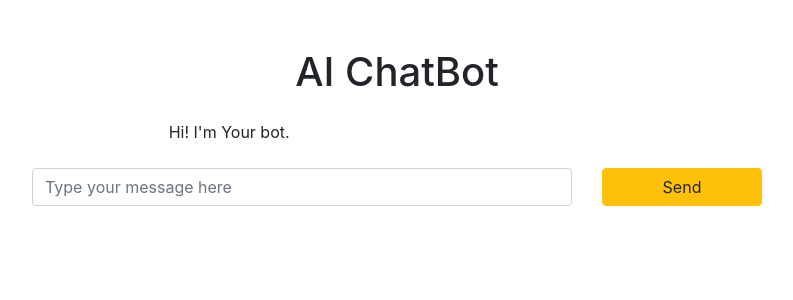
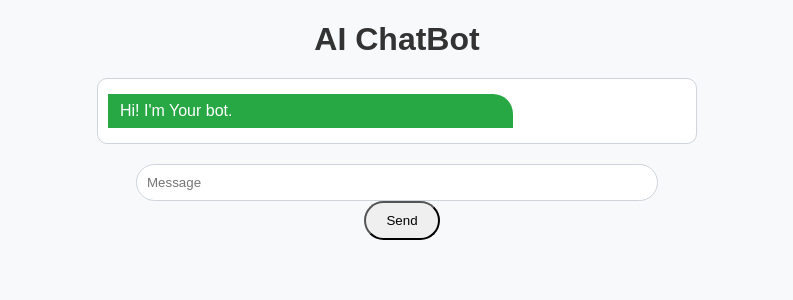
Before and after one commit to SachinthaUmayanga/Chatbot_CW2, a Flask app: page / in a window 1280 px wide. Shown: the top 300 px of the page, without its empty margins (243-1036 px from the left). Run offline with Flask 3, Linux system fonts and the light colour scheme; some libraries are stand-ins or nearby versions.

Commit message:
Update the UI

```diff
--- /dev/null
+++ b/static/style.css
@@ -0,0 +1,88 @@
+body {
+    font-family: Arial, sans-serif;
+    background-color: #f8f9fa;
+    margin: 0;
+    padding: 0;
+}
+
+h1 {
+    text-align: center;
+    margin-bottom: 20px;
+    color: #333;
+}
+
+#chatbox {
+    max-height: 400px;
+    overflow-y: auto;
+    border: 1px solid #ced4da;
+    border-radius: 10px;
+    margin-bottom: 20px;
+    padding: 10px;
+    background-color: #fff;
+}
+
+.userText,
+.botText {
+    margin: 5px 0;
+}
+
+.userText span,
+.botText span {
+    padding: 8px 12px;
+    border-radius: 20px;
+    display: inline-block;
+}
+
+.userText {
+    background-color: #007bff;
+    color: #fff;
+    margin-left: auto;
+    border-top-left-radius: 20px;
+}
+
+.botText {
+    background-color: #28a745;
+    color: #fff;
+    margin-right: auto;
+    border-top-right-radius: 20px;
+}
+
+#userInput {
+    text-align: center;
+}
+
+#text {
+    border-radius: 20px;
+    padding: 10px;
+    border: 1px solid #ced4da;
+    width: calc(100% - 100px);
+}
+
+#send {
+    border-radius: 20px;
+    padding: 10px 20px;
+    margin-left: 10px;
+}
+
+.row {
+    display: flex;
+    justify-content: center;
+}
+
+.col-md-10 {
+    max-width: 600px;
+    width: 100%;
+}
+
+.userText,
+.botText {
+    max-width: 70%;
+}
+
+.userText {
+    text-align: right;
+}
+
+.botText {
+    text-align: left;
+}
--- a/templates/index.html
+++ b/templates/index.html
@@ -1,39 +1,32 @@
 <!DOCTYPE html>
-<html lang="en">
+<html>
 
 <head>
-    <meta charset="UTF-8">
-    <meta name="viewport" content="width=device-width, initial-scale=1.0">
-    <title>AI ChatBot</title>
-    <link rel="stylesheet" href="https://stackpath.bootstrapcdn.com/bootstrap/4.5.2/css/bootstrap.min.css">
-    <link rel="stylesheet" href="style.css">
+    <link rel="stylesheet" type="text/css" href="{{ url_for('static', filename='style.css')}}" />
+    <!-- <link rel="stylesheet" type="text/css" href="{{ url_for('static', filename='css.css')}}" /> -->
+    <script src="https://ajax.googleapis.com/ajax/libs/jquery/3.2.1/jquery.min.js"></script>
 </head>
 
 <body>
-    <div class="container">
-        <div class="row justify-content-center mt-5">
-            <div class="col-md-8">
-                <h1 class="text-center mb-4">AI ChatBot</h1>
+    <div class="row">
+        <div class="col-md-10 mr-auto ml-auto">
+    <h1>AI ChatBot</h1>
     <form>
         <div id="chatbox">
             <div class="col-md-8 ml-auto mr-auto">
                 <p class="botText"><span>Hi! I'm Your bot.</span></p>
             </div>
         </div>
-                <div id="userInput" class="row mt-4">
-                    <div class="col-md-9">
-                        <input id="text" type="text" name="msg" placeholder="Type your message here" class="form-control">
-                    </div>
-                    <div class="col-md-3">
-                        <button type="submit" id="send" class="btn btn-warning btn-block">Send</button>
+        <div id="userInput" class="row">
+            <div class="col-md-10">
+                <input id="text" type="text" name="msg" placeholder="Message" class="form-control">
+                <button type="submit" id="send" class="btn btn-warning">Send</button>
             </div>
         </div>
     </form>
 </div>
 </div>
-    </div>
 
-    <script src="https://ajax.googleapis.com/ajax/libs/jquery/3.5.1/jquery.min.js"></script>
 <script>
     $(document).ready(function() {
         $("form").on("submit", function(event) {
```
Also changed, not shown: static/main.css (deleted, +0 -44 lines). Lines whose indentation alone changed are shown as unchanged.
